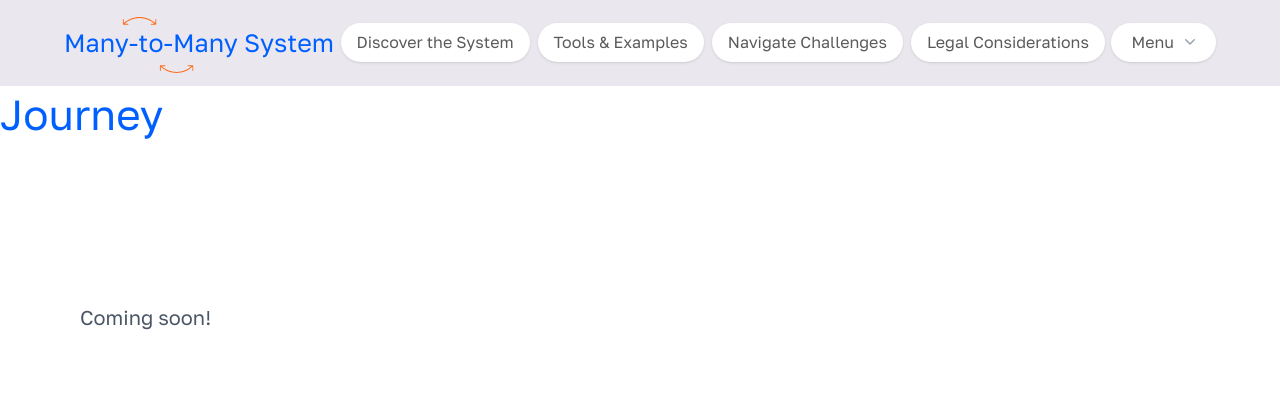
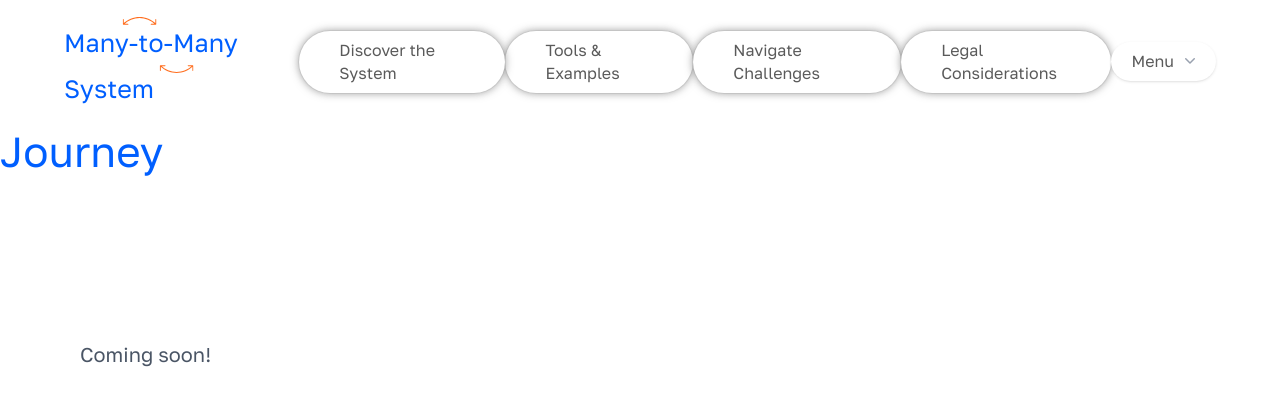
Before and after one commit to Dark-Matter-Labs/many_to_many, a Next.js app: page /journey in a window 1280 px wide. Shown: the top 406 px of the page. Built offline with nearby package versions, Linux system fonts and the light colour scheme.

Commit message:
update navbar design

```diff
--- a/components/IntroAnimation.jsx
+++ b/components/IntroAnimation.jsx
@@ -149,7 +149,7 @@ export default function M2MAnimation() {
         <div className={styles.controlButtons}>
           <button
             onClick={() => skipToStage(stages.length - 1)}
-            className={styles.skipButton}
+            className={styles.skipButton + ' font-galosText'}
           >
             Skip Animation
           </button>
--- a/components/Navbar.jsx
+++ b/components/Navbar.jsx
@@ -26,8 +26,8 @@ export const Navbar = ({ activePage, transparent = false }) => {
   return (
     <nav
       className={
-        'sticky top-0 left-0 z-50 w-full px-4 py-4 backdrop-blur-sm md:px-8 lg:px-16 ' +
-        (transparent ? 'bg-transparent' : 'bg-[#E5E3EA]/80')
+        'sticky top-0 left-0 z-50 w-full px-4 py-4 md:px-8 lg:px-16 ' +
+        (transparent ? 'bg-transparent' : 'bg-white/10 backdrop-blur-xl')
       }
     >
       <div className="mx-auto flex max-w-screen-xl items-center justify-between">
@@ -49,21 +49,31 @@ export const Navbar = ({ activePage, transparent = false }) => {
             Many System
           </span>
         </Link>
-        <div className="hidden items-center gap-2 lg:flex">
-          {navLinks.map((link) => (
+        {/* Segmented control */}
+        <div className="hidden lg:flex">
+          <div className="relative isolation-auto flex rounded-full">
+            {navLinks.map((link, index) => {
+              const zIndexClass =
+                ['z-40', 'z-30', 'z-20', 'z-10'][index] || 'z-10';
+              return (
                 <Link
                   key={link.url}
                   href={link.url}
                   className={
-                'font-galosText rounded-full px-4 py-2 text-sm shadow-sm ' +
+                    'font-galosText rounded-full px-10 py-2 text-sm shadow-[0_0_8px_0_rgba(122,122,122,0.80)] transition-all duration-200 ' +
+                    (index !== 0 ? ' -ml-7' : '') +
+                    zIndexClass +
+                    ' ' +
                     (activePage === link.title
-                  ? 'text-grey-50 bg-blue-800'
-                  : 'text-grey-600 bg-white hover:bg-gray-100')
+                      ? 'text-grey-50 bg-blue-800 shadow-[0_8px_20px_rgba(0,95,255,0.35)]'
+                      : 'text-grey-600 bg-white ring-1 ring-black/5 hover:bg-white')
                   }
                 >
                   {link.title}
                 </Link>
-          ))}
+              );
+            })}
+          </div>
         </div>
         <Menu as="div" className="relative inline-block">
           <MenuButton className="font-galosText text-grey-600 inline-flex w-full justify-center gap-x-1.5 rounded-full bg-white px-5 py-2 text-sm shadow-sm transition-colors hover:bg-gray-100">
```
Lines whose indentation alone changed are shown as unchanged.
